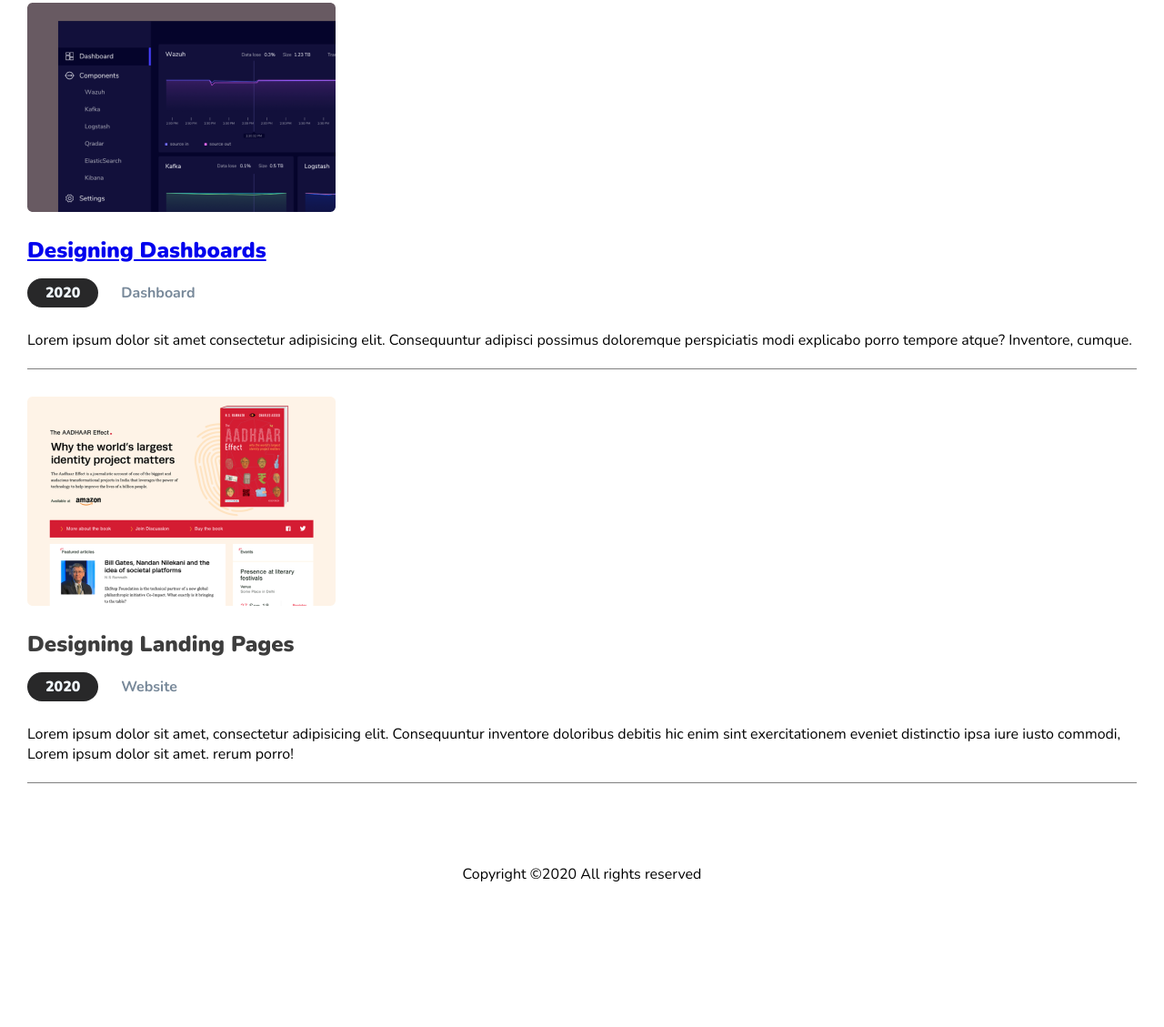
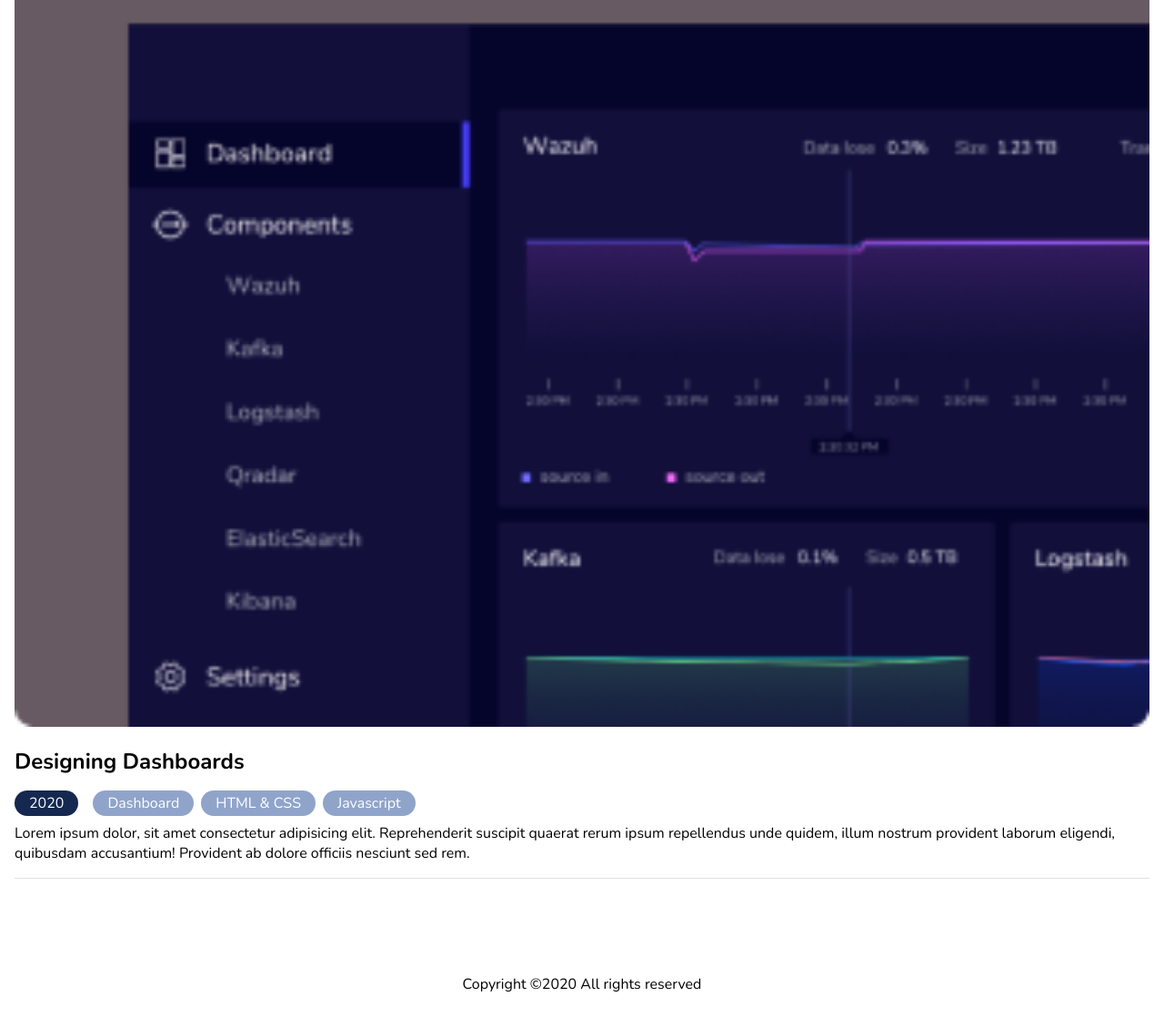
Before and after one commit to cremirdevio/personal-portfolio, a plain HTML site: page project/index.html in a window 1280 px wide. Shown: the part 181-1310 px from the top of the page at 91% size. Before the commit the page ends 1193 px from the top, so only its background shows below. Drawn offline with nearby package versions, Linux system fonts and the light colour scheme.

Commit message:
Project card designed

```diff
--- a/assets/css/project.css
+++ b/assets/css/project.css
@@ -3,69 +3,48 @@
     margin: 0;
     box-sizing: border-box;
 }
-.projects-container {
-    padding-left: 30px;
-    padding-right: 30px;
+
+.projects-section {
+    padding: 0 1rem;
 }
-.project-heading {
-    margin-top: 38px;
-    margin-bottom: 29px;
+
+.project-card {
+    background-color: #fff;
+    padding: 1rem 0;
+    margin-bottom: 1rem;
+    border-bottom: 1px solid #E0E0E0;
   }
-.project-heading>h1 {
-    font-weight: 900;
-    color: #3d3d3d;
+
+  .project-image img {
+    width: 100%;
+    border-radius: 0.5rem;
+    margin-bottom: 1rem;
   }
-.dashboard-image {
-    margin-bottom: 20px;
+
+  .project-title {
+    font-weight: bold;
+    font-size: 1.5rem;
+    margin-bottom: 1rem;
   }
-.dashboard-design-heading>h2 {
-    font-weight: 900;
-    color: #3d3d3d;
-    margin-bottom: 20px;
+
+  .project-meta {
+    display: flex;
+    align-items: center;
+    flex-wrap: wrap;
   }
-#dashboard-year {
-    background-color: #282829;
-    border-radius: 50px;
-    color: aliceblue;
-    font-weight: 900;
-    padding: 5px 20px;
+
+  .project-meta > .project-date, .project-meta > .project-tags  {
+    background-color: #142850;
+    color: #fff;
+    padding: 0.2rem 1rem;
+    border-radius: 1rem;
+    margin-right: 1rem;
+    margin-bottom: 0.5rem;
   }
-#project-name {
-    color: lightslategray;
-    font-weight: 700;
+
+  .project-meta > .project-tags {
+    margin-right: 0.5rem;
+    margin-right: 0.5rem;
+    background-color: #90a4ca;
+    white-space: nowrap;
   }
-.dashboard-design-details {
-    margin-top: 30px;
-    padding-bottom: 20px;
-    /* border-bottom: 1px solid #4d4b4b; */
-}
-.project1-container {
-    border-bottom: 1px solid gray;
-}
-.project2-container {
-    margin-top: 30px;
-    border-bottom: 1px solid gray;
-}
-.project2-image {
-    padding-bottom: 20px;
-}
-.langing-pages-heading>h2 {
-    font-weight: 900;
-    color: #3d3d3d;
-    margin-bottom: 20px;
-}
-#project2-year {
-    background-color: #282829;
-    border-radius: 50px;
-    color: aliceblue;
-    font-weight: 900;
-    padding: 5px 20px;
-}
-#project2-name {
-    color: lightslategray;
-    font-weight: 700;
-}
-.landing-page-details {
-    margin-top: 30px;
-    padding-bottom: 20px;
-}
--- a/project/index.html
+++ b/project/index.html
@@ -5,7 +5,6 @@
     <meta http-equiv="X-UA-Compatible" content="IE=edge">
     <meta name="viewport" content="width=device-width, initial-scale=1.0">
     <title>My Projects</title>
-    <link rel="stylesheet" href="../assets/css/home.css"/>
     <link rel="stylesheet" href="../assets/css/navigation.css"/>
     <link rel="stylesheet" href="../assets/css/footer.css"/>
     <link rel="stylesheet" href="../assets/css/project.css">
@@ -30,6 +29,7 @@
 </head>
 <body>
   <div class="main">
+    <!-- Navigation -->
     <nav id="main-nav" class="hide">
       <span id="menu-button">
         <svg style="width: 36px; height: 36px" viewBox="0 0 24 24">
@@ -56,46 +56,43 @@
         </li>
       </ul>
     </nav>
-    <div class="projects-container">
+
+    <!-- Projects -->
+    <div class="projects-section">
       <div class="project-heading">
         <h1>Projects</h1>
       </div>
-      <div class="project1-container">
-        <div class="dashboard-image">
-          <img src="../assets/images/dashboard.png" alt="image showing a project on dashboard">
-        </div>
-        <div class="dashboard-design-heading">
-          <h2> <a href="../project-detail/index.html">Designing Dashboards</a></h2>
-          <!-- Didnt style the hyperlink for easy identification from others -->
-          <span id="dashboard-year">2020</span> &nbsp;&nbsp;&nbsp;&nbsp;
-          <span id="project-name">Dashboard</span>
-        </div>
-        <div class="dashboard-design-details">
-          Lorem ipsum dolor sit amet consectetur adipisicing elit.
-          Consequuntur adipisci possimus doloremque perspiciatis
-          modi explicabo porro tempore atque? Inventore, cumque.
-        </div>
-      </div>
-      <div class="project2-container">
-        <div class="project2-image">
-          <img src="../assets/images/project-2.png" alt="image showing a project on landing pages">
+
+      <div class="projects-container">
+        <div class="project-card">
+          <div class="project-image">
+            <img src="../assets/images/project-1.png" alt="Designing Dashboards" />
+          </div>
+          <div class="project-content">
+            <h3 class="project-title">Designing Dashboards</h3>
+
+            <div class="project-meta">
+              <span class="project-date">2020</span>
+              <span class="project-tags">Dashboard</span>
+              <span class="project-tags">HTML & CSS</span>
+              <span class="project-tags">Javascript</span>
+            </div>
+
+            <p>
+              Lorem ipsum dolor, sit amet consectetur adipisicing elit.
+              Reprehenderit suscipit quaerat rerum ipsum repellendus unde
+              quidem, illum nostrum provident laborum eligendi, quibusdam
+              accusantium! Provident ab dolore officiis nesciunt sed rem.
+            </p>
+          </div>
         </div>
 
-        <div class="langing-pages-heading">
-          <h2>Designing Landing Pages</h2>
-          <span id="project2-year">2020</span> &nbsp;&nbsp;&nbsp;&nbsp;
-          <span id="project2-name">Website</span>
-        </div>
-
-        <div class="landing-page-details">
-          Lorem ipsum dolor sit amet, consectetur adipisicing elit.
-          Consequuntur inventore doloribus debitis hic enim sint
-          exercitationem eveniet distinctio ipsa iure iusto commodi, Lorem ipsum
-          dolor sit amet. rerum porro!
-        </div>
 
       </div>
+
     </div>
+
+    <!-- Footer -->
     <div class="footer01">
       <footer>
         <div class="footer-icons">
```
Lines whose indentation alone changed are shown as unchanged.
